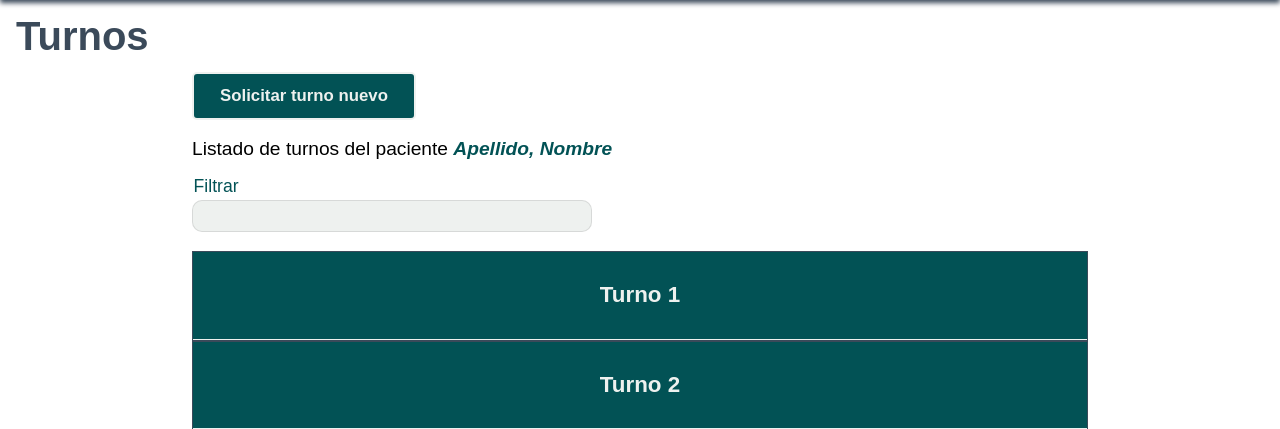
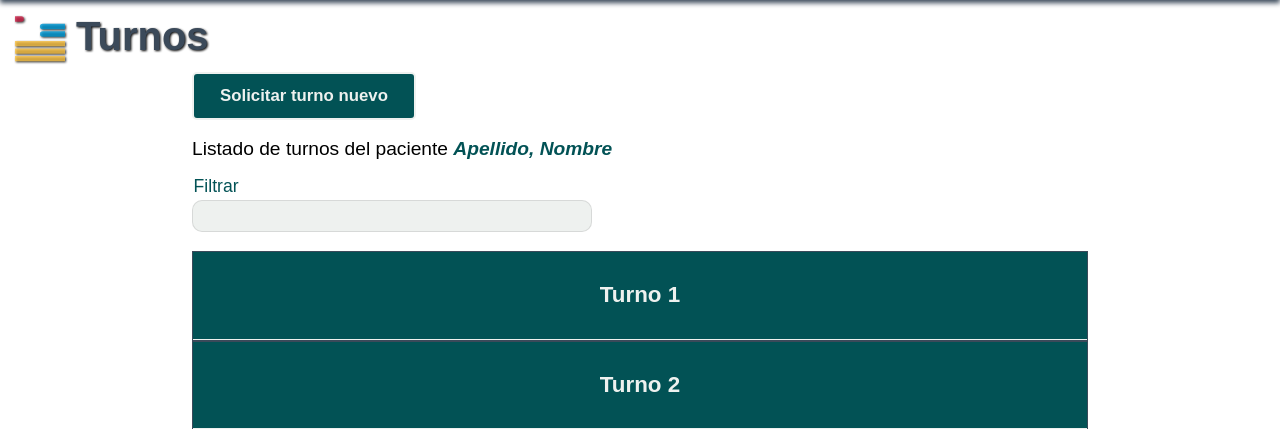
Before and after one commit to matiasgimenezdev/programacion-ambiente-web, a PHP site: page /turnos.html in a window 1280 px wide. Shown: the part 168-597 px from the top of the page. Run offline with PHP 8.4, Linux system fonts and the light colour scheme; some web fonts are replaced.

Commit message:
Agrega decoracion al titulo

```diff
--- a/styles/global/shared.css
+++ b/styles/global/shared.css
@@ -50,7 +50,26 @@ header section {
 	color: var(--grey);
 	font-weight: bold;
 	padding: 1rem;
+	margin-left: 60px;
 	font-size: 2.3rem;
+	position: relative;
+	filter: drop-shadow(1px 1px 1px black);
+}
+
+.title::after {
+	position: absolute;
+	top: 0.7rem;
+	left: -35px;
+	opacity: 0.8;
+	z-index: -100;
+	content: '';
+	display: block;
+	width: 40px;
+	height: 50px;
+	background-repeat: no-repeat;
+	background-size: cover;
+	background-position: center;
+	background-image: url('./images/Decoration.svg');
 }
 
 .menu {
@@ -67,6 +86,7 @@ header section {
 }
 
 .header-nav {
+	display: none;
 	position: absolute;
 	background-color: var(--light-grey);
 	width: 80vw;
@@ -284,6 +304,12 @@ main {
 	.title {
 		font-size: 2.5rem;
 	}
+
+	.title::after {
+		width: 50px;
+		height: 60px;
+		left: -45px;
+	}
 }
 
 @media only screen and (min-width: 1000px) {
```
Also changed, not shown: styles/global/images/Decoration.svg (added).
